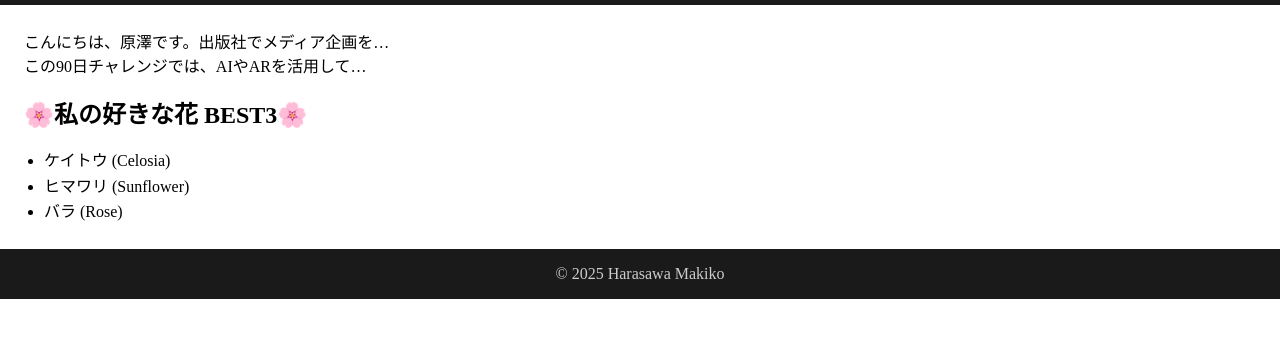
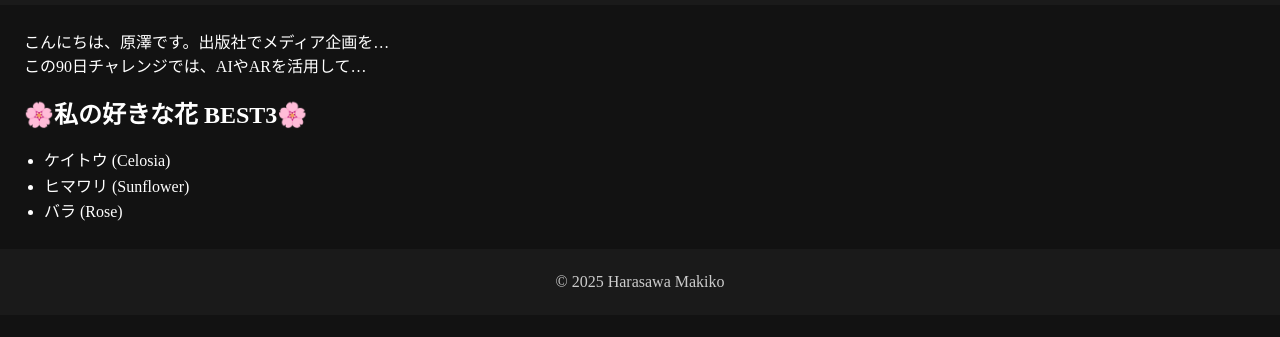
Before and after one commit to dottapper/ai-watercolor-ar-demo, a plain HTML site: page index.html in a window 1280 px wide. Shown: the part 81-418 px from the top of the page. Drawn offline with Linux system fonts and the light colour scheme.

Commit message:
Day6: add CSS variables & dark theme

```diff
--- a/index.html
+++ b/index.html
@@ -29,6 +29,15 @@
   </body>
 
   <style>
+
+  :root {
+    --color-bg: #121212;
+    --color-bg-secondary: #1a1a1a;
+    --color-text: #ffffff;
+    --color-text-soft: #cccccc;
+  }
+
+
     .site-header {
         display: flex;
         justify-content: space-between;
@@ -56,18 +65,24 @@
       margin: 0;
       padding: 0;
     }
-    header {
-      background: #1a1a1a;
-      color: #fff;
-      padding: 24px;
+
+    header,footer {
+      background: var(--color-bg-secondary);
     }
+
+    body {
+      background: var(--color-bg);
+      color: var(--color-text);
+    }
+
     main {
       padding: 24px;
     }
+
+
     footer {
-      background: #1a1a1a;
-      color: #ccc;
-      padding: 16px;
+      color: var(--color-text-soft);
+      padding: 24px;
       text-align: center;
     }
 
@@ -78,4 +93,4 @@
         list-style-type: disc;
     }
 
-        </style>
+  </style>
```
